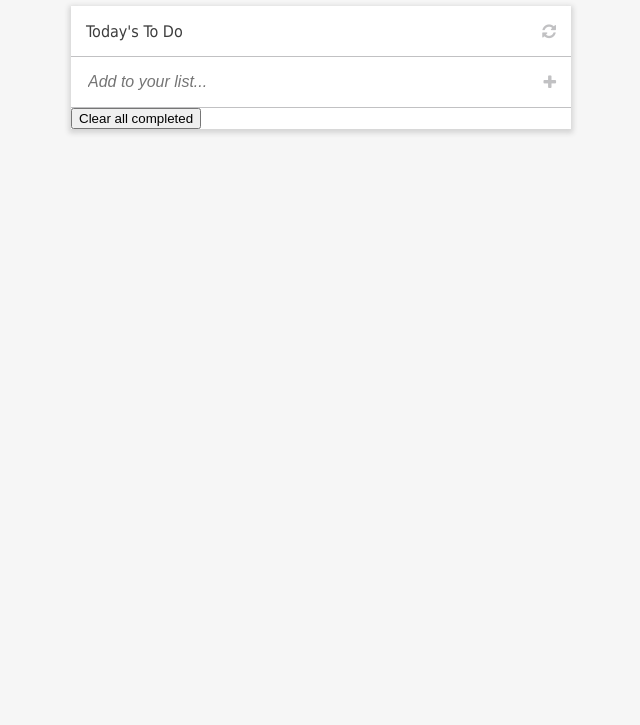
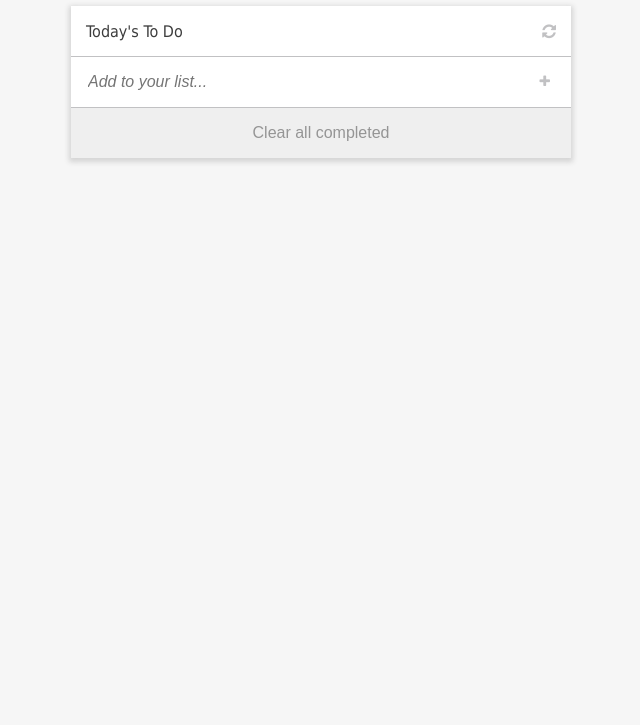
Before and after one commit to Olivier-Kango/To-Do-List, a website built with webpack: page src/index.html in a window 1280 px wide. Shown: the part 75-800 px from the top of the page, without its empty margins (319-959 px from the left). Built offline with nearby package versions, Linux system fonts and the light colour scheme.

Commit message:
Add a form and button

```diff
--- a/src/index.html
+++ b/src/index.html
@@ -15,12 +15,14 @@
       <p class="to-do">Today's To Do</p>
       <i class="fa fa-refresh"></i>
     </div>
-    <div class="list">
+    <form class="list">
       <input type="text" id="text-input" placeholder="Add to your list...">
-      <i class="fa fa-plus"></i>
-    </div>
+      <button type="button" class="add-items-btn">
+        <i class="fa fa-plus"></i>
+      </button>
+    </form>
     <ul class="ul-lists"></ul>
-    <button>
+    <button class="button">
       Clear all completed
     </button>
   </div>
```
